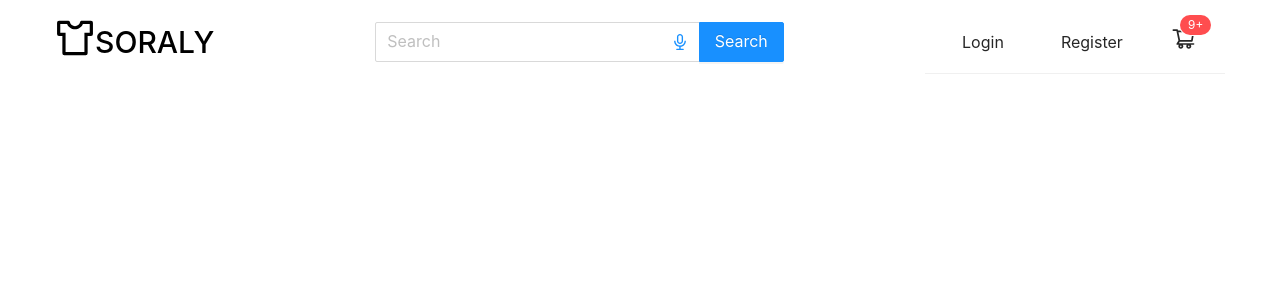
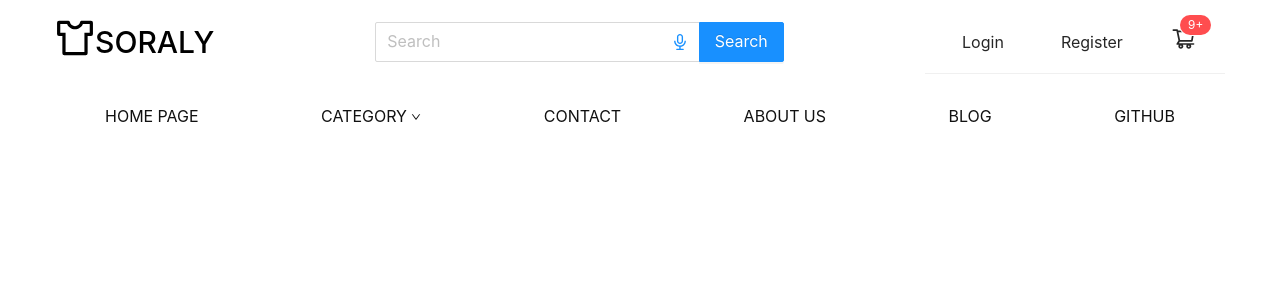
Before and after one commit to lequangnamsoraly2009/shop-phone, a React (Create React App) app in the folder client/: page / in a window 1280 px wide. Shown: the top 300 px of the page. Built offline with nearby package versions, Linux system fonts and the light colour scheme; the HTML template or start-up script is replaced by a standard one.

Commit message:
header nav

```diff
--- a/client/src/components/header/header.css
+++ b/client/src/components/header/header.css
@@ -11,6 +11,11 @@
   justify-content: space-between;
   align-items: center;
   padding: 10px 0;
+}
+
+.header-wrapper{
+    display: flex;
+    flex-direction: column;
 }
 
 .logo {
@@ -54,3 +59,29 @@
 .ant-menu-submenu-title{
     padding: 15px !important;
 }
+
+/* Nav Category - Sub Menu */
+
+.nav-category{
+    width: 100%;
+}
+
+.nav-list{
+    list-style: none;
+    display: flex;
+    flex-direction: row;
+    justify-content: space-between;
+    padding: 0 50px;
+}
+
+.nav-item{
+    font-size: 16px;
+}
+
+.nav-item a{
+    color: #111;
+}
+.ant-dropdown-menu-item-active span a,
+.nav-item a:hover{
+    color: #1890ff !important;
+}
--- a/client/src/components/header/index.js
+++ b/client/src/components/header/index.js
@@ -1,4 +1,4 @@
-import { Anchor, Badge, Button, Drawer, Menu } from "antd";
+import { Anchor, Badge, Button, Drawer, Dropdown, Menu } from "antd";
 import { Header } from "antd/lib/layout/layout";
 import "./header.css";
 import React, { useState } from "react";
@@ -8,6 +8,7 @@ import {
   SkinOutlined,
   ShoppingCartOutlined,
   MenuOutlined,
+  DownOutlined,
 } from "@ant-design/icons";
 import SubMenu from "antd/lib/menu/SubMenu";
 const { Search } = Input;
@@ -32,9 +33,35 @@ function HeaderNav() {
 
   const onSearch = (value) => console.log(value);
 
+  const menu = (
+    <Menu style={{width: 200, left: -50}}>
+      <Menu.Item key="0">
+        <a
+          href="/category/ios"
+        >
+          IOS
+        </a>
+      </Menu.Item>
+      <Menu.Item key="1">
+        <a
+          href="/category/android"
+        >
+          ANDROID
+        </a>
+      </Menu.Item>
+      <Menu.Item key="3" >
+      <a
+          href="/category/different"
+        >
+          DIFFERENT
+        </a>
+      </Menu.Item>
+    </Menu>
+  );
+
   return (
     <Header style={{ background: "#fff", padding: 0 }}>
-      <div className="container-fluid">
+      <div className="container-fluid header-wrapper">
         <div className="header">
           <div className="logo">
             <a href="/" style={{ color: "#000", fontWeight: 500 }}>
@@ -85,13 +112,31 @@ function HeaderNav() {
                 <Link href="/buyer/infor" title="Your Information" />
                 <Menu
                   // onClick={handleClick}
-                  style={{ width: 256, borderBottom: "1px solid rgba(221, 219, 219, 0.678)"}}
+                  style={{
+                    width: "100%",
+                    borderBottom: "1px solid rgba(221, 219, 219, 0.678)",
+                  }}
                   mode="inline"
                 >
-                  <SubMenu key="sub1" style={{paddingLeft: 0, fontSize: 16, color: "#222", fontWeight: 400}} title="Navigation One">
-                      <Menu.Item key="1"><a href="/category/ios">Ios</a></Menu.Item>
-                      <Menu.Item key="2"><a href="/category/android">Android</a></Menu.Item>
-                      <Menu.Item key="3"><a href="/category/different">Different</a></Menu.Item>
+                  <SubMenu
+                    key="sub1"
+                    style={{
+                      paddingLeft: 0,
+                      fontSize: 16,
+                      color: "#222",
+                      fontWeight: 400,
+                    }}
+                    title="Category"
+                  >
+                    <Menu.Item key="1">
+                      <a href="/category/ios">Ios</a>
+                    </Menu.Item>
+                    <Menu.Item key="2">
+                      <a href="/category/android">Android</a>
+                    </Menu.Item>
+                    <Menu.Item key="3">
+                      <a href="/category/different">Different</a>
+                    </Menu.Item>
                   </SubMenu>
                 </Menu>
                 <Link href="/cart" title="Cart" />
@@ -102,6 +147,32 @@ function HeaderNav() {
             </Drawer>
           </div>
         </div>
+        <div className="nav-category mobileHidden">
+          <ul className="nav-list">
+            <li className="nav-item">
+              <a href="/">HOME PAGE</a>
+            </li>
+            <li className="nav-item">
+              <Dropdown overlay={menu} arrow={true}>
+                <a className="ant-dropdown-link" href="/category">
+                  CATEGORY <DownOutlined />
+                </a>
+              </Dropdown>
+            </li>
+            <li className="nav-item">
+              <a href="/">CONTACT</a>
+            </li>
+            <li className="nav-item">
+              <a href="/">ABOUT US</a>
+            </li>
+            <li className="nav-item">
+              <a href="/">BLOG</a>
+            </li>
+            <li className="nav-item">
+              <a href="/">GITHUB</a>
+            </li>
+          </ul>
+        </div>
       </div>
     </Header>
   );
```
